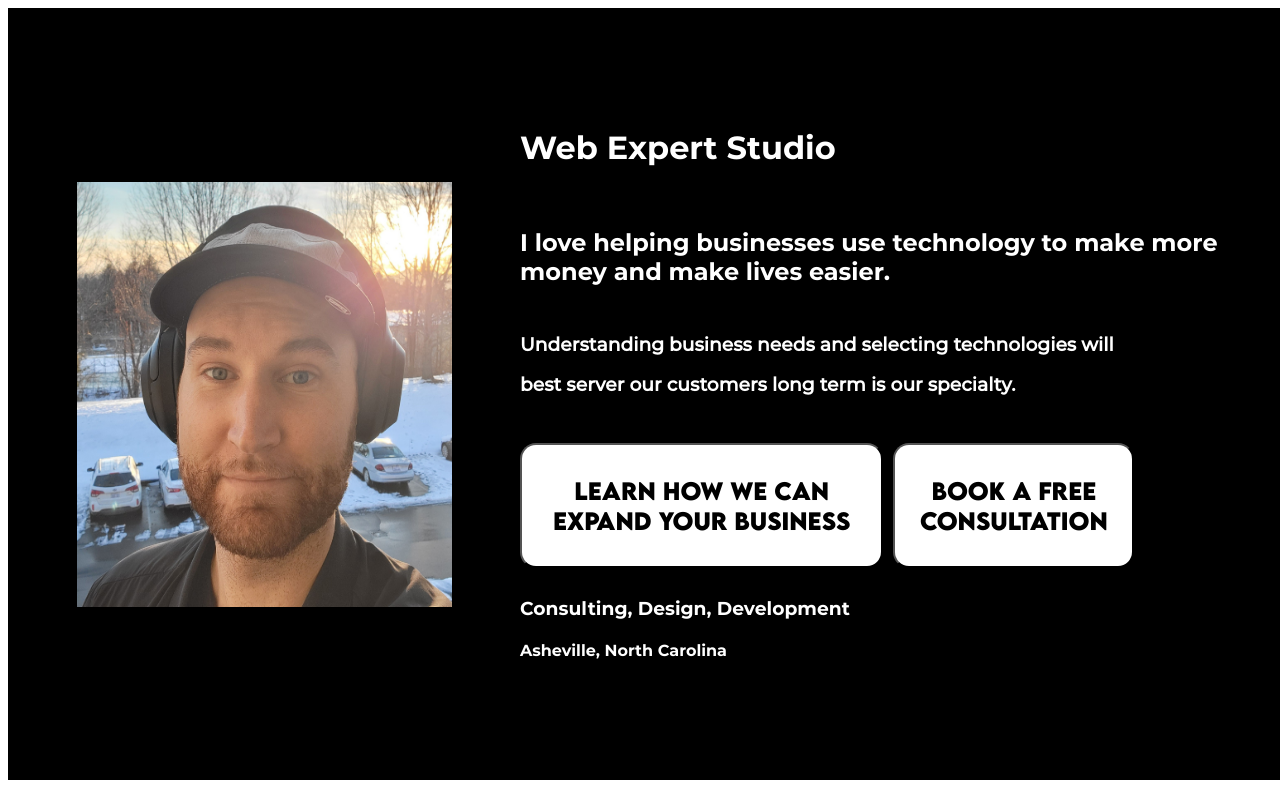
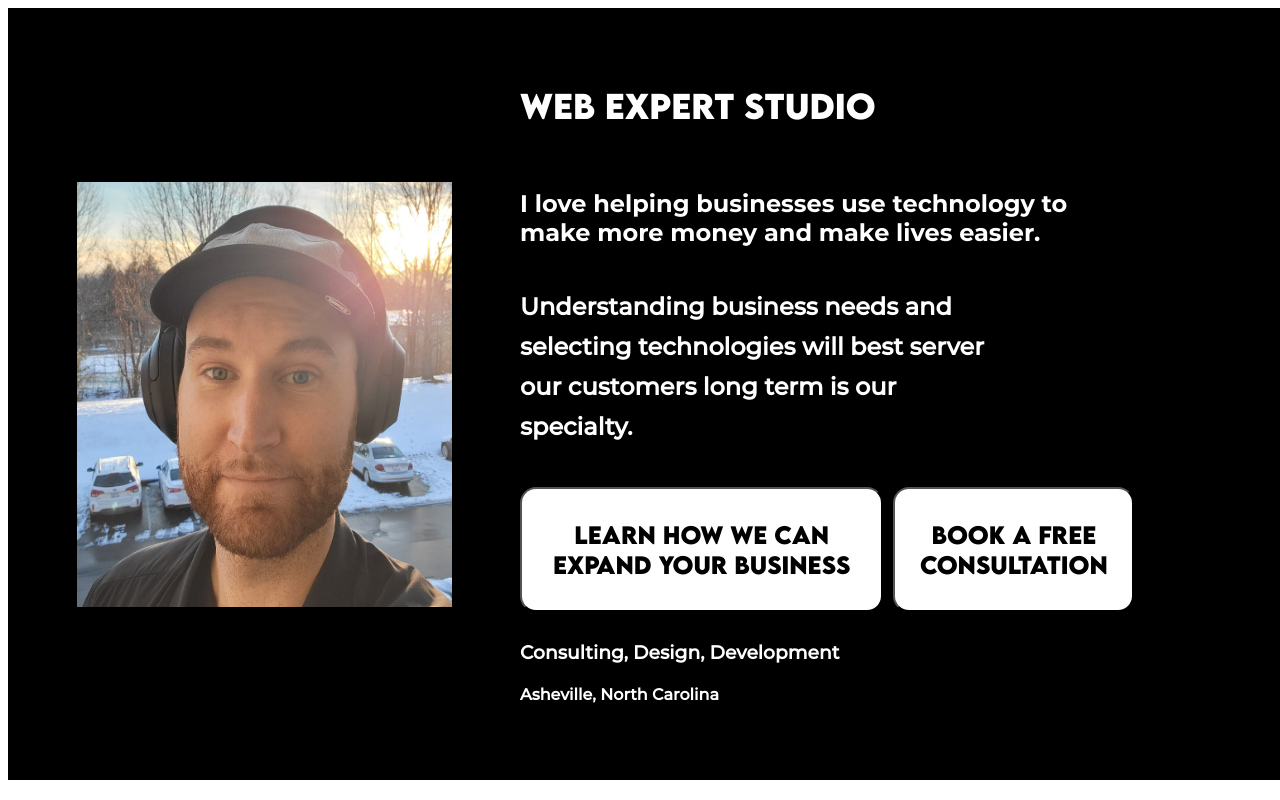
Before and after one commit to CodeJonesW/Wills_Blog, a Next.js app: page /home in a window 1280 px wide. Built offline with nearby package versions, Linux system fonts and the light colour scheme.

Commit message:
improved css/fonts

```diff
--- a/pages/home.tsx
+++ b/pages/home.tsx
@@ -37,11 +37,6 @@ const RightSection = styled.div`
   color: white;
 `;
 
-const ImageContainer = styled.div`
-  max-width: 400px;
-  max-height: 600px;
-`;
-
 const UnshrinkableDiv = styled.div`
   flex-shrink: 0;
 `;
@@ -72,6 +67,24 @@ const Button = styled.button`
   font-family: "LemonMilkBold";
 `;
 
+const SubText = styled.div`
+  font-family: "MontserratMedium";
+`;
+
+const CompanyName = styled.h1`
+  font-family: "LemonMilkBold";
+`;
+
+const CompanyTagline = styled.h2`
+  font-family: "MontserratBold";
+  max-width: 80%;
+`;
+
+const CompanySubTagline = styled.h2`
+  font-family: "MontserratMedium";
+  max-width: 80%;
+`;
+
 const Home: NextPage = () => {
   return (
     <HomeContainer>
@@ -81,18 +94,18 @@ const Home: NextPage = () => {
         </LeftSection>
         <RightSection>
           <MainLandingText>
-            <h1>Web Expert Studio</h1>
+            <CompanyName>Web Expert Studio</CompanyName>
 
             <UnshrinkableDiv style={{ height: 20 }} />
-            <h2>
+            <CompanyTagline>
               I love helping businesses use technology to make more money and
               make lives easier.
-            </h2>
+            </CompanyTagline>
             <SecondaryLandingTextRow style={{ fontFamily: "MontserratMedium" }}>
-              <h3>
+              <CompanySubTagline>
                 Understanding business needs and selecting technologies will
                 best server our customers long term is our specialty.
-              </h3>
+              </CompanySubTagline>
             </SecondaryLandingTextRow>
             <UnshrinkableDiv style={{ height: 20 }} />
             <SecondaryLandingTextRow>
@@ -106,8 +119,10 @@ const Home: NextPage = () => {
             </SecondaryLandingTextRow>
 
             <UnshrinkableDiv style={{ height: 10 }} />
-            <h3>Consulting, Design, Development</h3>
-            <h4>Asheville, North Carolina</h4>
+            <SubText>
+              <h3>Consulting, Design, Development</h3>
+              <h4>Asheville, North Carolina</h4>
+            </SubText>
           </MainLandingText>
         </RightSection>
       </LandingSection>
```
